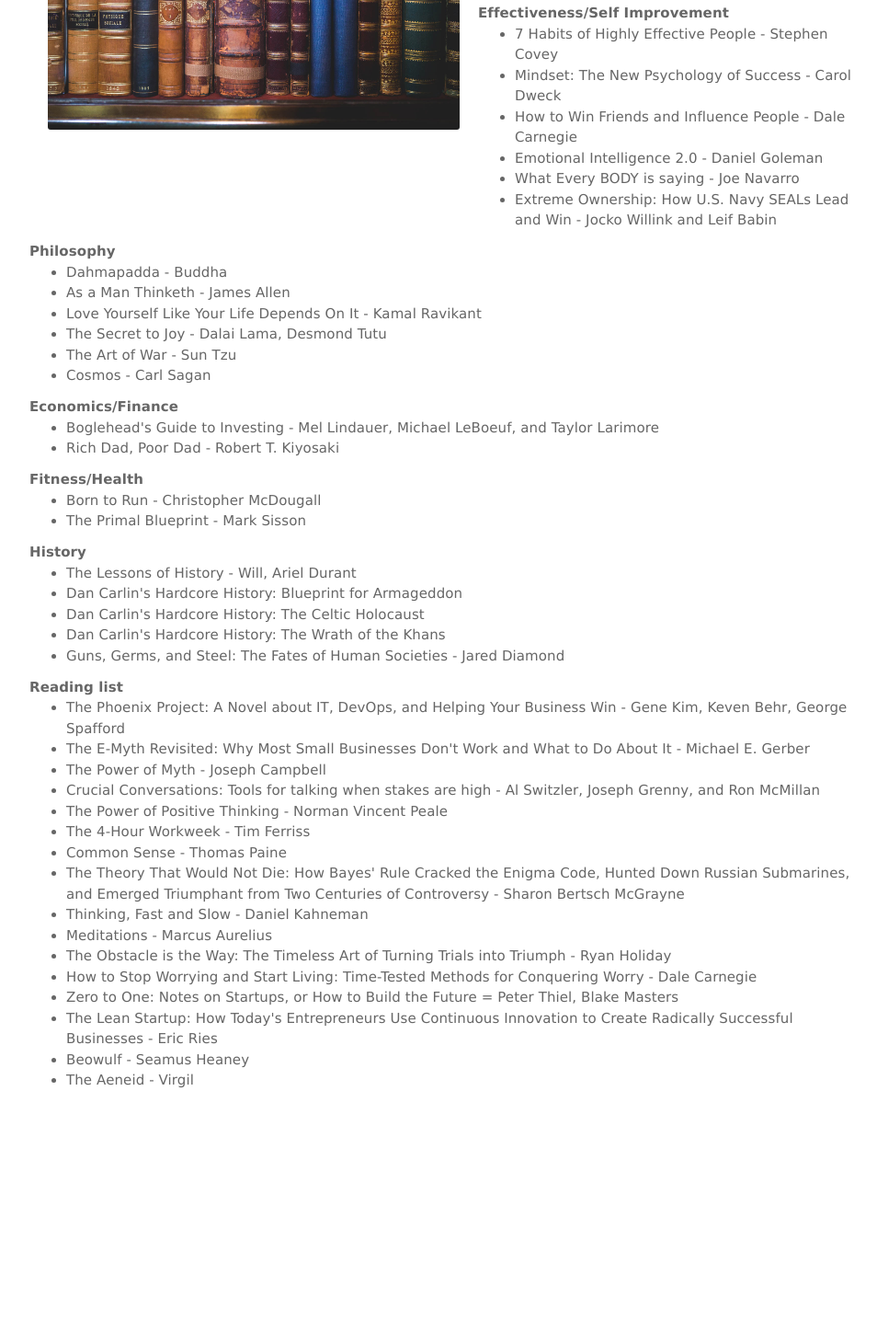
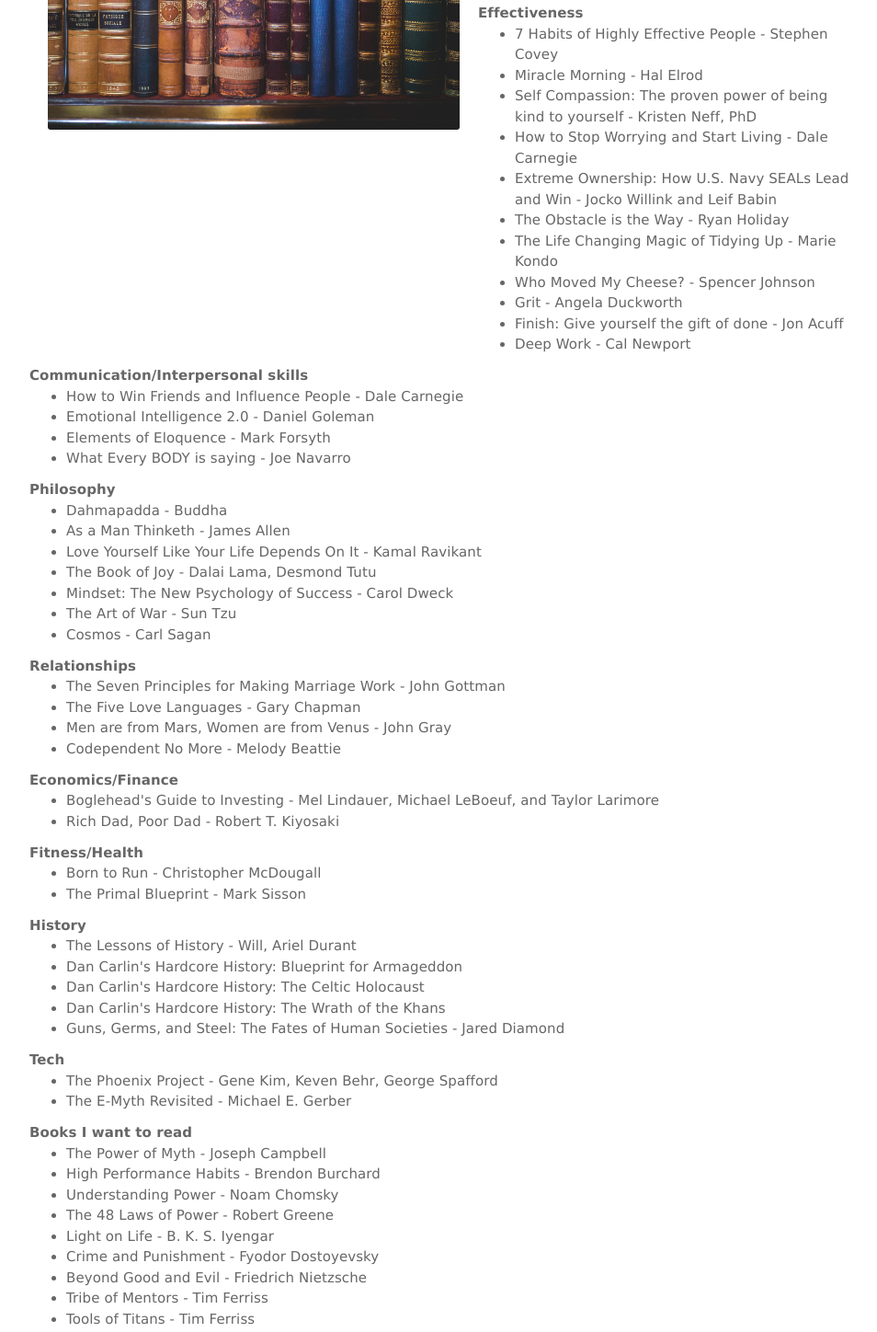
Before and after one commit to mpvoss/mpvoss.github.io, a plain HTML site: page books.html in a window 1280 px wide. Shown: the part 317-1765 px from the top of the page at 92% size, without its empty margins (160-1114 px from the left). Before the commit the page ends 1552 px from the top, so only its background shows below. Drawn offline with nearby package versions, Linux system fonts and the light colour scheme.

Commit message:
Updated reading list, resume, index page

```diff
--- a/books.html
+++ b/books.html
@@ -100,29 +100,67 @@
                 <img class="img-rounded" src="images/books1.jpg" class="img-responsive" width="50%" height="50%" alt="Matthew Voss" align="left" style="margin:20px;" style="float: left;display: inline-block;">
                 <br> It's very important to learn from your mistakes and experiences. It's a little faster to learn from other people's mistakes and experiences, though. That's why I love to read. I like sharing my favorite books because it connects other people with resources I've found instructive. Here are some of my favorites:
                 <br><br>
+
+
                 <div style="overflow: hidden">
 
-                    <b>Effectiveness/Self Improvement</b>
+                    <b>Effectiveness</b>
                     <ul class="book" style="overflow: hidden">
                         <li>7 Habits of Highly Effective People - Stephen Covey</li>
-                        <li>Mindset: The New Psychology of Success - Carol Dweck</li>
+                        <li>Miracle Morning - Hal Elrod</li>
+                        <li>Self Compassion: The proven power of being kind to yourself - Kristen Neff, PhD</li>
+                        <li>How to Stop Worrying and Start Living - Dale Carnegie</li>
+                        <li>Extreme Ownership: How U.S. Navy SEALs Lead and Win - Jocko Willink and Leif Babin</li>
+                        <li>The Obstacle is the Way  - Ryan Holiday</li>
+
+                        <li>The Life Changing Magic of Tidying Up - Marie Kondo</li>
+                        <li>Who Moved My Cheese? - Spencer Johnson</li>
+                        <li>Grit - Angela Duckworth</li>
+                        <li>Finish: Give yourself the gift of done - Jon Acuff</li>
+                        <li>Deep Work - Cal Newport</li>
+
+                    </ul>
+                </div>
+
+
+                <div style="overflow: hidden">
+                    <b>Communication/Interpersonal skills</b>
+                    <ul class="book" style="overflow: hidden">
                         <li>How to Win Friends and Influence People - Dale Carnegie</li>
                         <li>Emotional Intelligence 2.0 - Daniel Goleman</li>
+
+                        <li>Elements of Eloquence - Mark Forsyth</li>
                         <li>What Every BODY is saying - Joe Navarro</li>
-                        <li>Extreme Ownership: How U.S. Navy SEALs Lead and Win - Jocko Willink and Leif Babin</li>
+
                     </ul>
                 </div>
+
                 <div style="overflow: hidden">
                     <b>Philosophy</b>
                     <ul class="book" style="overflow: hidden">
                         <li>Dahmapadda - Buddha</li>
                         <li>As a Man Thinketh - James Allen</li>
                         <li>Love Yourself Like Your Life Depends On It - Kamal Ravikant</li>
-                        <li>The Secret to Joy - Dalai Lama, Desmond Tutu</li>
+                        <li>The Book of Joy - Dalai Lama, Desmond Tutu</li>
+                        <li>Mindset: The New Psychology of Success - Carol Dweck</li>
                         <li>The Art of War - Sun Tzu</li>
                         <li>Cosmos - Carl Sagan</li>
                     </ul>
                 </div>
+
+
+
+                <div style="overflow: hidden">
+                    <b>Relationships</b>
+                    <ul class="book" style="overflow: hidden">
+                        <li>The Seven Principles for Making Marriage Work - John Gottman</li>
+                        <li>The Five Love Languages - Gary Chapman</li>
+                        <li>Men are from Mars, Women are from Venus - John Gray</li>
+                        <li>Codependent No More - Melody Beattie</li>
+
+                    </ul>
+                </div>
+
                 <div style="overflow: hidden">
 
                     <b>Economics/Finance</b>
@@ -148,12 +186,26 @@
                     </ul>
                 </div>
                 <div style="overflow: hidden">
+                    <b>Tech</b>
+                    <ul class="book" style="overflow: hidden">
+                        <li>The Phoenix Project - Gene Kim, Keven Behr, George Spafford</li>
+                        <li>The E-Myth Revisited - Michael E. Gerber</li>
 
-                    <b>Reading list</b>
+                    </ul>
+                </div>
+                <div style="overflow: hidden">
+
+                    <b>Books I want to read</b>
                     <ul class="book">
-                        <li>The Phoenix Project: A Novel about IT, DevOps, and Helping Your Business Win - Gene Kim, Keven Behr, George Spafford</li>
-                        <li>The E-Myth Revisited: Why Most Small Businesses Don't Work and What to Do About It - Michael E. Gerber</li>
                         <li>The Power of Myth - Joseph Campbell</li>
+                        <li>High Performance Habits - Brendon Burchard</li>
+                        <li>Understanding Power - Noam Chomsky</li>
+                        <li>The 48 Laws of Power - Robert Greene</li>
+                        <li>Light on Life - B. K. S. Iyengar</li>
+                        <li>Crime and Punishment - Fyodor Dostoyevsky</li>
+                        <li>Beyond Good and Evil - Friedrich Nietzsche</li>
+                        <li>Tribe of Mentors - Tim Ferriss</li>
+                        <li>Tools of Titans - Tim Ferriss</li>
                         <li>Crucial Conversations: Tools for talking when stakes are high - Al Switzler, Joseph Grenny, and Ron McMillan</li>
                         <li>The Power of Positive Thinking - Norman Vincent Peale</li>
                         <li>The 4-Hour Workweek - Tim Ferriss</li>
@@ -161,8 +213,6 @@
                         <li>The Theory That Would Not Die: How Bayes' Rule Cracked the Enigma Code, Hunted Down Russian Submarines, and Emerged Triumphant from Two Centuries of Controversy - Sharon Bertsch McGrayne</li>
                         <li>Thinking, Fast and Slow - Daniel Kahneman</li>
                         <li>Meditations - Marcus Aurelius</li>
-                        <li>The Obstacle is the Way: The Timeless Art of Turning Trials into Triumph - Ryan Holiday</li>
-                        <li>How to Stop Worrying and Start Living: Time-Tested Methods for Conquering Worry - Dale Carnegie</li>
                         <li>Zero to One: Notes on Startups, or How to Build the Future = Peter Thiel, Blake Masters</li>
                         <li>The Lean Startup: How Today's Entrepreneurs Use Continuous Innovation to Create Radically Successful Businesses - Eric Ries</li>
                         <li>Beowulf - Seamus Heaney</li>
```
Also changed, not shown: about.html (+10 -14 lines), index.html (+3 -3 lines), images/matthew2.jpg (added).
